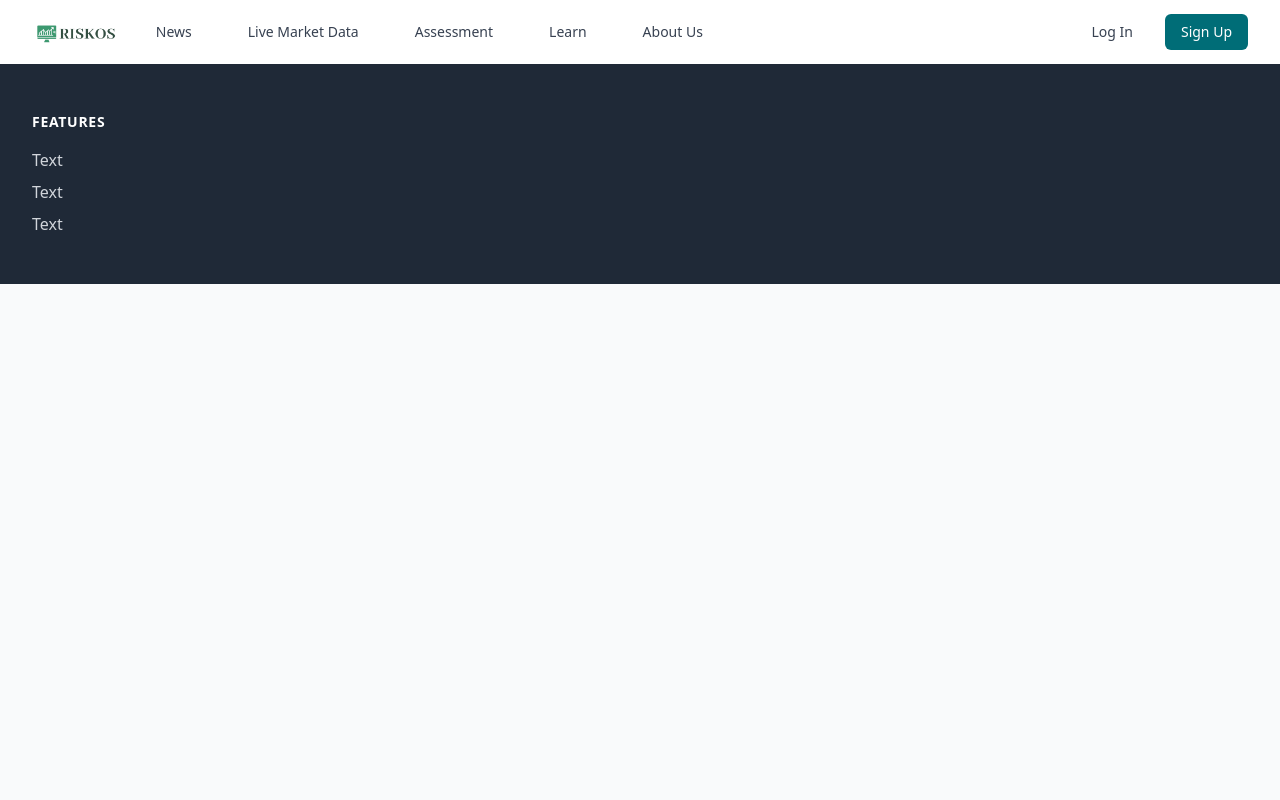
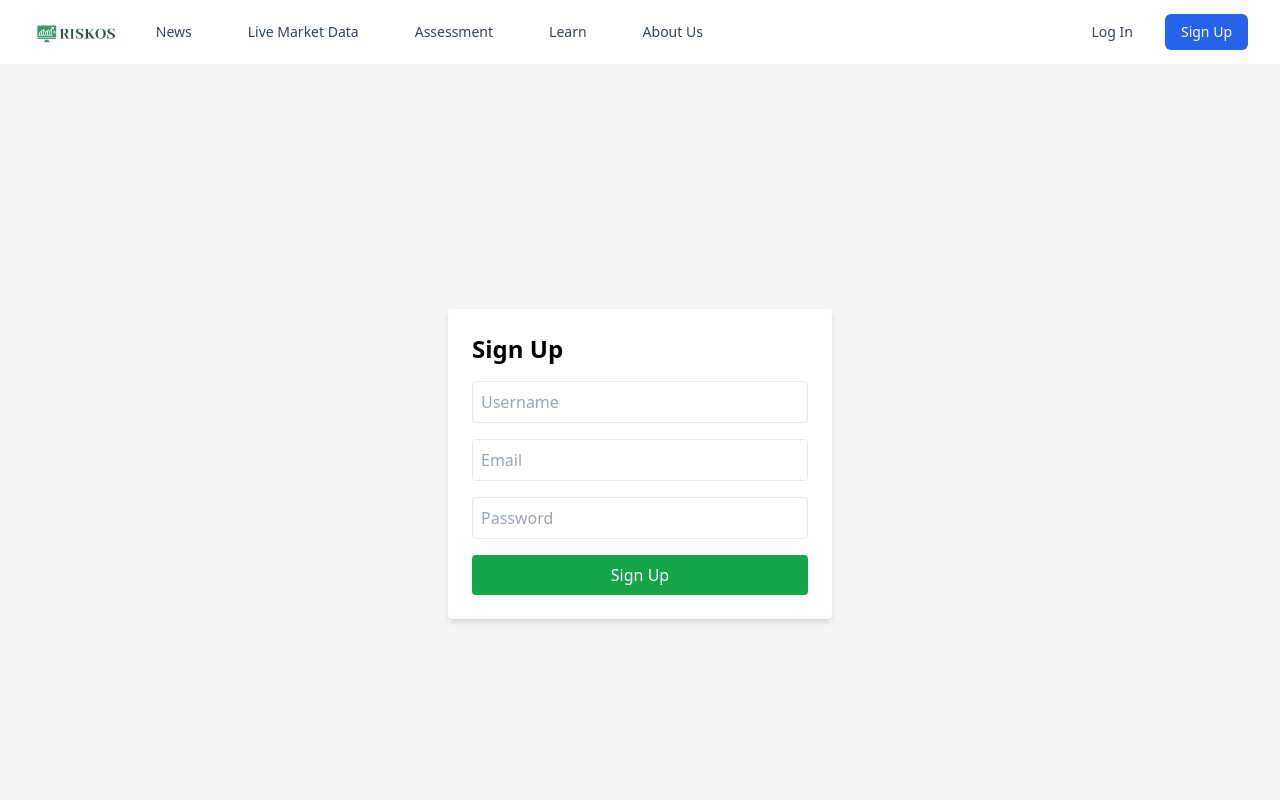
Before and after one commit to AnkitaKapoor980/Riskos, a React (Vite) app in the folder frontend/: page /signup in a window 1280 px wide. Shown: the top 800 px of the page. Built offline with nearby package versions, Linux system fonts and the light colour scheme.

Commit message:
frontend backend integration

```diff
--- a/frontend/src/App.jsx
+++ b/frontend/src/App.jsx
@@ -5,8 +5,13 @@ import { LiveMarketData } from './pages/LiveMarketData';
 import { LandingPage } from './pages/LandingPage'
 import { PortfolioDashboard } from './pages/PortfolioDashboard';
 import { Assessment } from './pages/Assessment';
+import { LoginPage } from './pages/LoginPage';
+import { SignupPage } from './pages/SignupPage';
+import { AuthProvider } from './context/AuthContext';
+
 function App() {
   return (
+    <AuthProvider>
       <div className="min-h-screen bg-gray-50">
         <Navbar />
         <Routes>
@@ -15,6 +20,8 @@ function App() {
           <Route path="/market-data" element={<LiveMarketData />} />
           <Route path="/portfolio" element={<PortfolioDashboard />} />
           <Route path="/assessment" element={<Assessment />} />
+          <Route path="/login" element={<LoginPage />} />
+          <Route path="/signup" element={<SignupPage />} />
         </Routes>
 
         {/* Footer */}
@@ -33,6 +40,7 @@ function App() {
           </div>
         </footer>
       </div>
+    </AuthProvider>
   );
 }
 
--- a/frontend/src/components/Navbar.jsx
+++ b/frontend/src/components/Navbar.jsx
@@ -32,12 +32,18 @@ export function Navbar() {
             </div>
           </div>
           <div className="flex items-center space-x-4">
-            <button className="px-4 py-2 text-sm font-medium text-gray-700 hover:bg-gray-100 rounded-md">
+            <Link
+              to="/login"
+              className="px-4 py-2 text-sm font-medium text-gray-700 hover:bg-gray-100 rounded-md"
+            >
               Log In
-            </button>
-            <button className="px-4 py-2 text-sm font-medium text-white bg-primary hover:bg-primary-dark rounded-md">
+            </Link>
+            <Link
+              to="/signup"
+              className="px-4 py-2 text-sm font-medium text-white bg-blue-600 hover:bg-blue-700 rounded-md"
+            >
               Sign Up
-            </button>
+            </Link>
           </div>
         </div>
       </div>
--- /dev/null
+++ b/frontend/src/context/AuthContext.jsx
@@ -0,0 +1,52 @@
+import React, { createContext, useState, useEffect } from "react";
+import axios from "axios";
+
+export const AuthContext = createContext();
+
+export const AuthProvider = ({ children }) => {
+  const [user, setUser] = useState(null);
+
+  useEffect(() => {
+    const token = localStorage.getItem("token");
+    if (token) {
+      axios
+        .get("http://localhost:5000/api/auth/me", {
+          headers: { Authorization: `Bearer ${token}` },
+        })
+        .then((res) => setUser(res.data))
+        .catch(() => setUser(null));
+    }
+  }, []);
+
+  const login = async (email, password) => {
+    const res = await axios.post("http://localhost:5000/api/auth/login", {
+      email,
+      password,
+    });
+    localStorage.setItem("token", res.data.token);
+    const meRes = await axios.get("http://localhost:5000/api/auth/me", {
+      headers: { Authorization: `Bearer ${res.data.token}` },
+    });
+    setUser(meRes.data);
+  };
+
+  const register = async (username, email, password) => {
+    await axios.post("http://localhost:5000/api/auth/register", {
+      username,
+      email,
+      password,
+    });
+    return login(email, password); // auto-login after register
+  };
+
+  const logout = () => {
+    localStorage.removeItem("token");
+    setUser(null);
+  };
+
+  return (
+    <AuthContext.Provider value={{ user, login, register, logout }}>
+      {children}
+    </AuthContext.Provider>
+  );
+};
--- a/frontend/src/main.jsx
+++ b/frontend/src/main.jsx
@@ -1,13 +1,16 @@
-import { StrictMode } from 'react'
-import { createRoot } from 'react-dom/client'
-import { BrowserRouter } from 'react-router-dom'
-import './index.css'
-import App from './App.jsx'
+import { StrictMode } from 'react';
+import { createRoot } from 'react-dom/client';
+import { BrowserRouter } from 'react-router-dom';
+import './index.css';
+import App from './App.jsx';
+import { AuthProvider } from './context/AuthContext'; // ✅ import the AuthProvider
 
 createRoot(document.getElementById('root')).render(
   <StrictMode>
     <BrowserRouter>
-      <App />
+      <AuthProvider> {/* ✅ wrap the whole app with AuthProvider */}
+        <App />
+      </AuthProvider>
     </BrowserRouter>
-  </StrictMode>,
-)
+  </StrictMode>
+);
--- /dev/null
+++ b/frontend/src/pages/LoginPage.jsx
@@ -0,0 +1,56 @@
+import { useState, useContext } from "react";
+import { AuthContext } from "../context/AuthContext";
+import { useNavigate } from "react-router-dom";
+
+const LoginPage = () => {
+  const [form, setForm] = useState({ email: "", password: "" });
+  const { login } = useContext(AuthContext);
+  const navigate = useNavigate();
+
+  const handleChange = (e) => {
+    setForm({ ...form, [e.target.name]: e.target.value });
+  };
+
+  const handleSubmit = async (e) => {
+    e.preventDefault();
+    const success = await login(form.email, form.password);
+    if (success) navigate("/dashboard");
+  };
+
+  return (
+    <div className="min-h-screen flex items-center justify-center bg-gray-100">
+      <form
+        onSubmit={handleSubmit}
+        className="bg-white p-6 rounded shadow-md w-full max-w-sm"
+      >
+        <h2 className="text-2xl font-bold mb-4">Login</h2>
+        <input
+          type="email"
+          name="email"
+          placeholder="Email"
+          value={form.email}
+          onChange={handleChange}
+          className="w-full p-2 mb-4 border rounded"
+          required
+        />
+        <input
+          type="password"
+          name="password"
+          placeholder="Password"
+          value={form.password}
+          onChange={handleChange}
+          className="w-full p-2 mb-4 border rounded"
+          required
+        />
+        <button
+          type="submit"
+          className="w-full bg-blue-600 text-white p-2 rounded hover:bg-blue-700"
+        >
+          Login
+        </button>
+      </form>
+    </div>
+  );
+};
+
+export { LoginPage };
--- /dev/null
+++ b/frontend/src/pages/SignupPage.jsx
@@ -0,0 +1,86 @@
+import { useState } from "react";
+import axios from "axios";
+import { useNavigate } from "react-router-dom";
+
+const SignupPage = () => {
+  const [form, setForm] = useState({ username: "", email: "", password: "" });
+  const [loading, setLoading] = useState(false); // Add loading state
+  const [error, setError] = useState(""); // Add error state for more specific error handling
+  const navigate = useNavigate();
+
+  const handleChange = (e) => {
+    setForm({ ...form, [e.target.name]: e.target.value });
+  };
+
+  const handleSubmit = async (e) => {
+    e.preventDefault();
+    setLoading(true); // Set loading state
+    setError(""); // Clear previous errors
+
+    try {
+      // Add Content-Type header for the POST request
+      const response = await axios.post("http://localhost:5000/api/auth/register", form, {
+        headers: {
+          'Content-Type': 'application/json', // Ensures the data is sent as JSON
+        },
+      });
+
+      if (response.status === 201) {
+        navigate("/login"); // Redirect to login on success
+      }
+    } catch (err) {
+      console.error("Signup error:", err.response ? err.response.data : err.message);
+      setError(err.response ? err.response.data.message : "Signup failed.");
+    } finally {
+      setLoading(false); // Stop loading after request
+    }
+  };
+
+  return (
+    <div className="min-h-screen flex items-center justify-center bg-gray-100">
+      <form
+        onSubmit={handleSubmit}
+        className="bg-white p-6 rounded shadow-md w-full max-w-sm"
+      >
+        <h2 className="text-2xl font-bold mb-4">Sign Up</h2>
+        {error && <div className="text-red-500 text-sm mb-4">{error}</div>} {/* Show error message */}
+        <input
+          type="text"
+          name="username"
+          placeholder="Username"
+          value={form.username}
+          onChange={handleChange}
+          className="w-full p-2 mb-4 border rounded"
+          required
+        />
+        <input
+          type="email"
+          name="email"
+          placeholder="Email"
+          value={form.email}
+          onChange={handleChange}
+          className="w-full p-2 mb-4 border rounded"
+          required
+        />
+        <input
+          type="password"
+          name="password"
+          placeholder="Password"
+          value={form.password}
+          onChange={handleChange}
+          className="w-full p-2 mb-4 border rounded"
+          required
+        />
+        <button
+          type="submit"
+          className="w-full bg-green-600 text-white p-2 rounded hover:bg-green-700"
+          disabled={loading} // Disable button while loading
+        >
+          {loading ? "Signing up..." : "Sign Up"} {/* Show loading text */}
+        </button>
+      </form>
+    </div>
+  );
+};
+
+export { SignupPage };
```
Also changed, not shown: 2 other files (tests, documents, lock files or other folders). Lines whose indentation alone changed are shown as unchanged.
